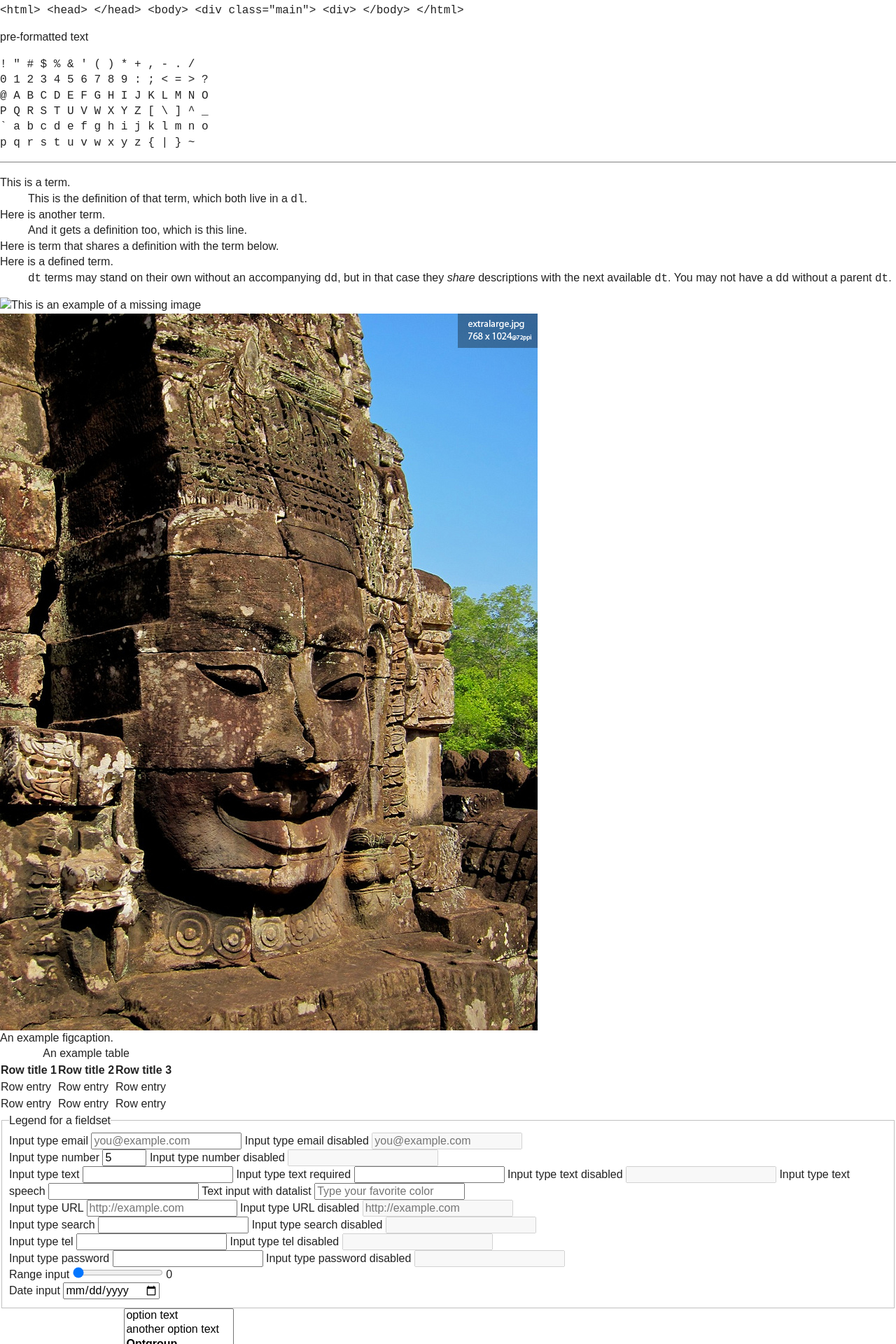
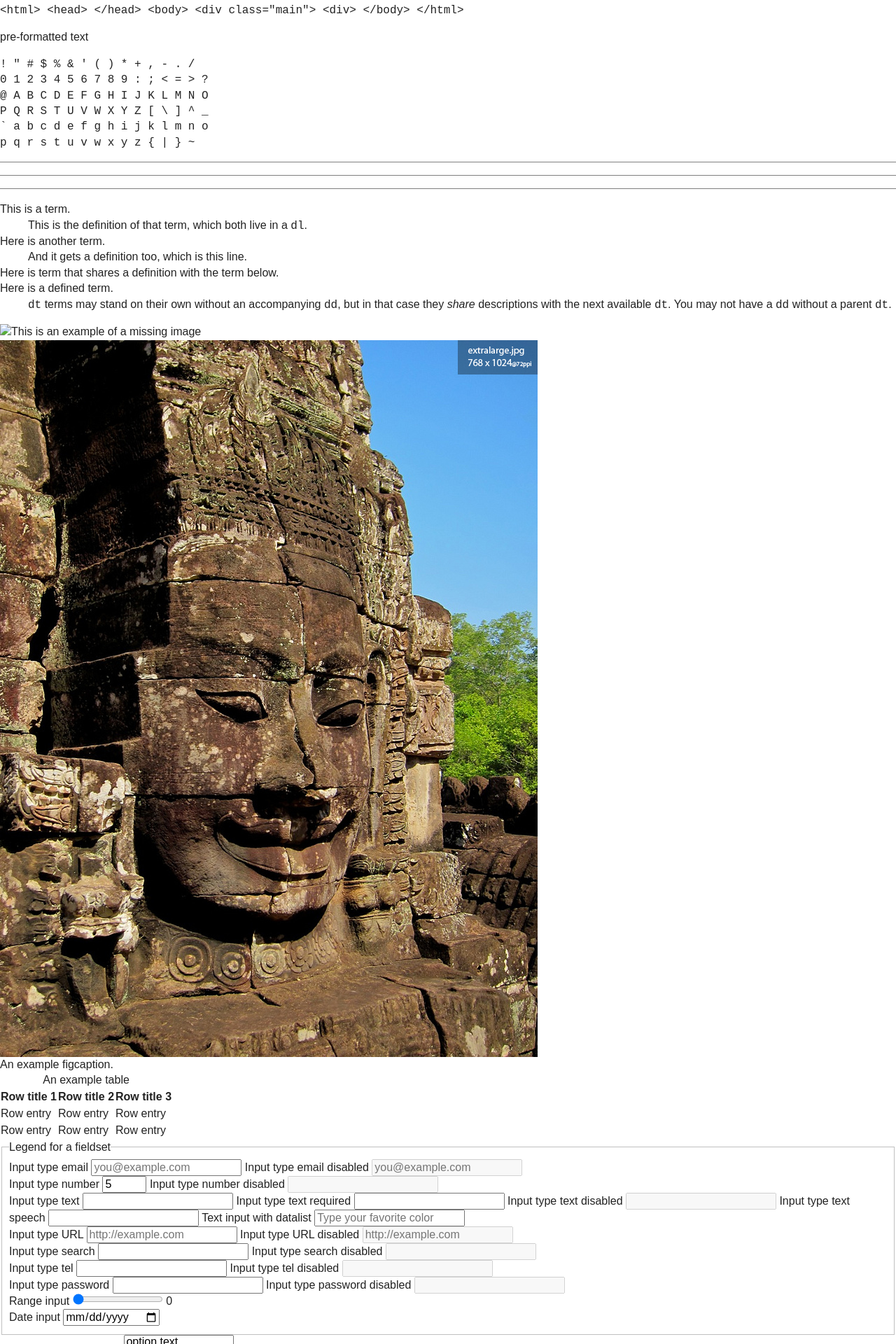
Before and after one commit to SteveBarnett/Front-end-Style-Guide, a Jekyll site: the page built from index.html, in a window 1280 px wide. Shown: the part 721-2641 px from the top of the page at 70% size. Built offline with Jekyll 4.4.1, drawn with Linux system fonts in a browser that asks for light colours; Markdown is read by kramdown in place of the engine named in the settings.

Commit message:
Added border styles for HRs

```diff
--- a/_includes/rule.html
+++ b/_includes/rule.html
@@ -1 +1,5 @@
 <hr />
+
+<hr class="dotted" />
+
+<hr class="dashed" />
```
